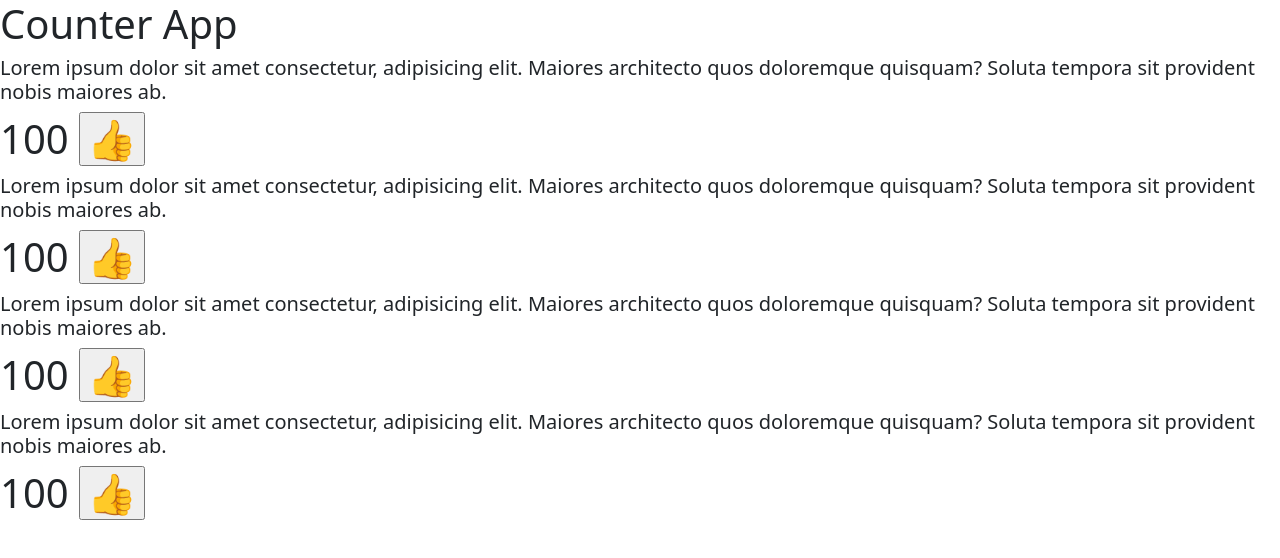
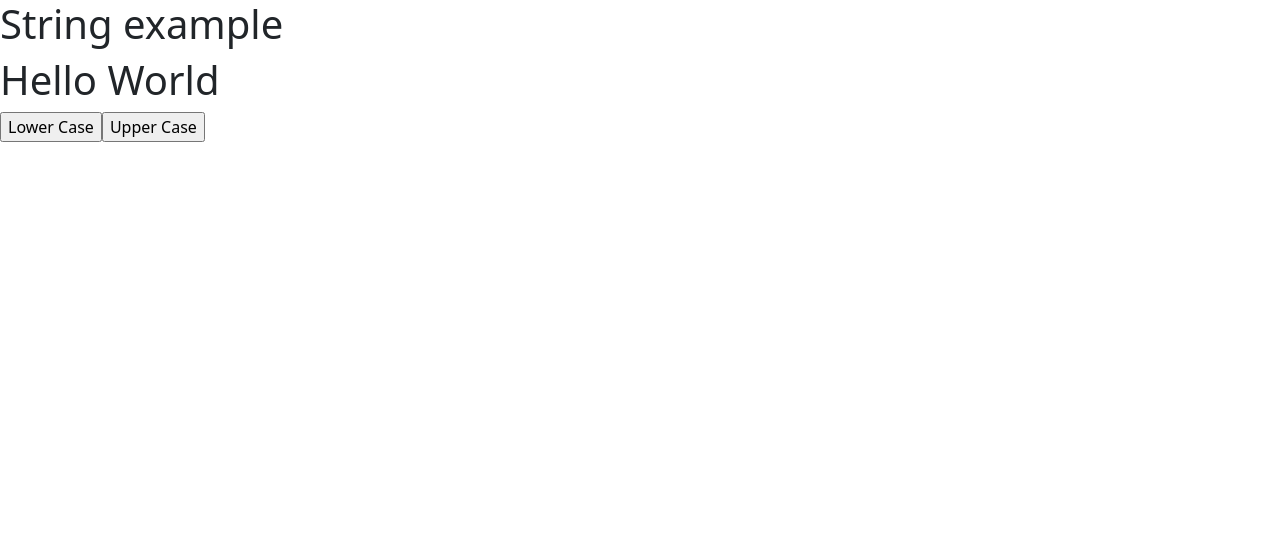
Before and after one commit to pranay2097/third-react-app, a React (Create React App) app: page / in a window 1280 px wide. Shown: the top 558 px of the page. Built offline with nearby package versions, Linux system fonts and the light colour scheme.

Commit message:
string demo

```diff
--- a/src/App.js
+++ b/src/App.js
@@ -3,40 +3,33 @@ import { useState } from "react";
 function App() {
   return (
     <>
-      <h1>Counter App</h1>
-      <CounterApp/>
-      <CounterApp/>
-      <CounterApp/>
-      <CounterApp/>
+      <h1>String example</h1>
+      <StringDemo />
     </>
   );
 }
 
-function CounterApp() {
-  // let counter= 1; //stateless member
-  // let list = useState(1);
-  // let [counter, setCounter] = list;
-  let[counter, setCounter] = useState(100);  //stateful
+function StringDemo() {
+  let [title, setTitle] = useState ("Hello World");
 
-  let LikeMeAction = () => {
-    counter = counter + 1;
-    console.log(counter);
+  let LowerCaseAction = () => {
+    title = title.toLowerCase();
+    console.log(title);
 
-    //asking react to perform dom operation
-    setCounter(counter);
+    setTitle(title);
   };
+  let UpperCaseAction = () => {
+    title = title.toUpperCase();
+    console.log(title);
 
+    setTitle(title);
+  };
   return (
     <>
-      <h5>Lorem ipsum dolor sit amet consectetur, adipisicing elit. Maiores architecto quos doloremque quisquam? Soluta tempora sit provident nobis maiores ab.
-      </h5>
-      <h1>
-        {counter}{" "}
-        <input type="button" value="&#128077;" onClick={LikeMeAction} />
-      </h1>
-
+      <h1>{title}</h1>
+      <input type="button" value="Lower Case" onClick={LowerCaseAction} />
+      <input type="button" value="Upper Case" onClick={UpperCaseAction}/>
     </>
   );
 }
-
 export default App;
```
